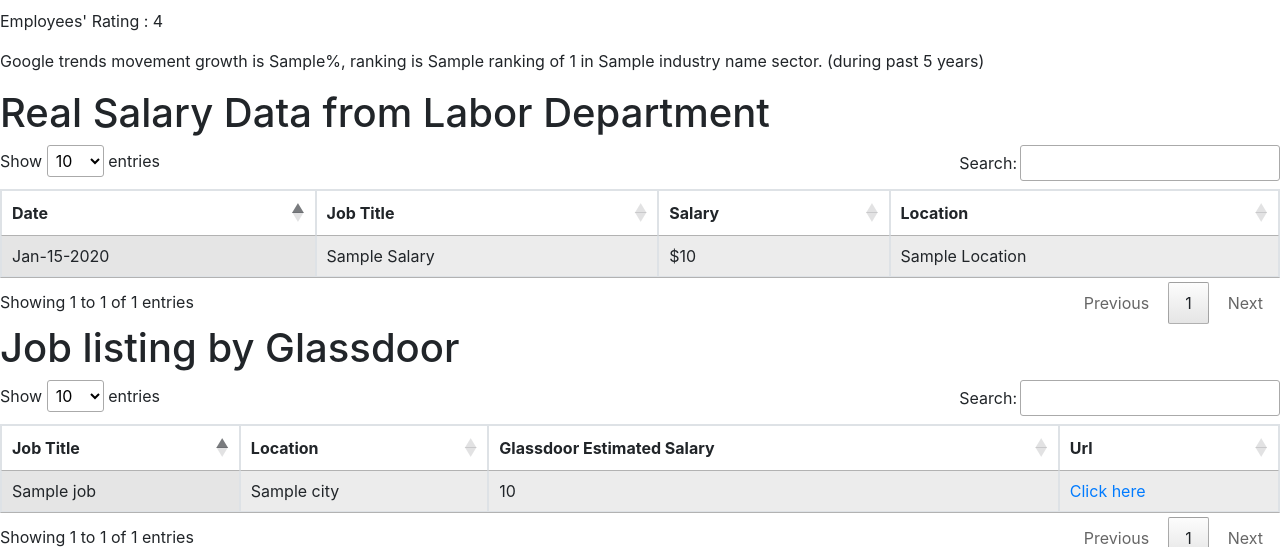
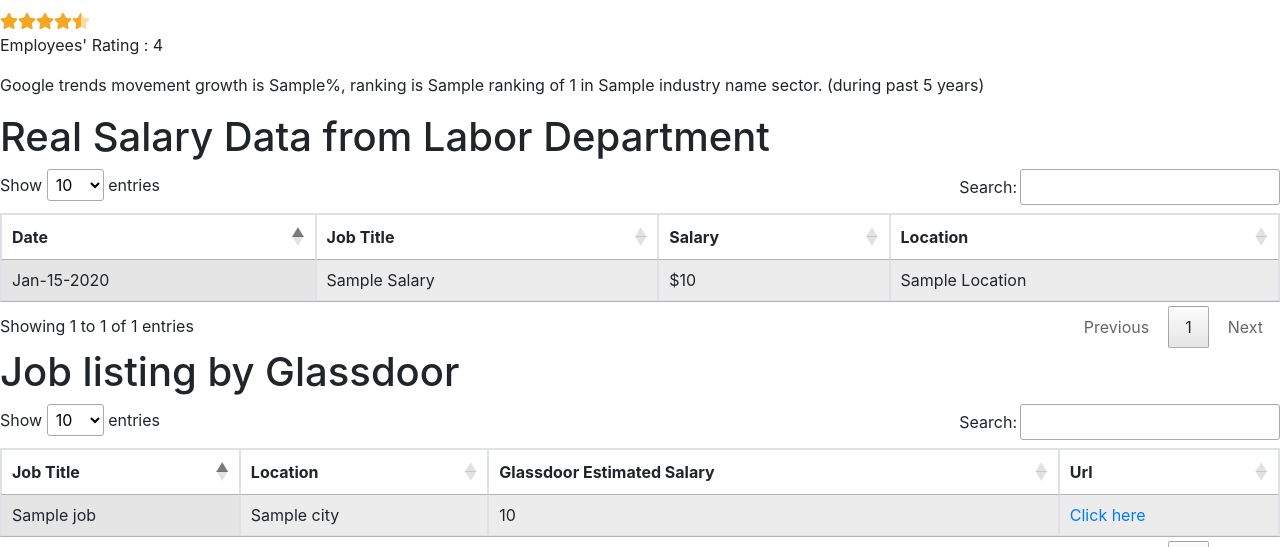
Before and after one commit to parksunah/HB-Project-Grow-together, a Flask app: template templates/main.html in a window 1280 px wide. Shown: the part 119-666 px from the top of the page. Run offline with Flask 2, Linux system fonts and the light colour scheme; tables that the repository leaves empty hold one stand-in row (values such as "Sample post"); the template is opened without the code that fills it: values that come from a table or form of the project are taken from there, most other values are stand-ins (such as "Sample title", 1, 10 or a date in 2020); some libraries are stand-ins or nearby versions.

Commit message:
Added stars for rating with css, js.

```diff
--- a/server.py
+++ b/server.py
@@ -261,7 +261,6 @@ def create_interest_ranking_page():
                     db.joinedload("industry")
                       ).filter_by(industry_name=industry_name).order_by(Company.desc).all()
 
-
     return render_template("interest_ranking.html", industry=industry)
 
 
--- a/static/style.css
+++ b/static/style.css
@@ -8,11 +8,12 @@ width: 100%;  /* The width is the width of the web page */
 .stars-outer {
   display: inline-block;
   position: relative;
-  font-family: FontAwesome;
+  font-family: Font Awesome\ 5 Free;
 }
 
 .stars-outer::before {
-  content: "\f006 \f006 \f006 \f006 \f006";
+  content: "\f005 \f005 \f005 \f005 \f005";
+  color: #F9DBA6;
 }
 
 .stars-inner {
@@ -26,5 +27,5 @@ width: 100%;  /* The width is the width of the web page */
 
 .stars-inner::before {
   content: "\f005 \f005 \f005 \f005 \f005";
-  color: #f8ce0b;
+  color: #F5A623;
 }
--- a/templates/main.html
+++ b/templates/main.html
@@ -3,7 +3,6 @@
 {% block title %} Inside Out {% endblock %}
 
 {% block content %}
-
 
 <!-- Nav bar with scrollable area ///////////////////////////////////////////-->
 
@@ -76,11 +75,86 @@
 
 <!-- rating, ranking /////////////////////////////////////////////////////// -->
 
-<div id="rating">
 {% if job_listings %}
+
+<style type="text/css">
+
+
+.rating__stars {
+  display: inline;
+}
+
+.rating__score {
+  padding-right: 0.75rem;
+}
+
+.stars-outer {
+  display: inline-block;
+  position: relative;
+  font-family: Font Awesome\ 5 Free;
+}
+
+.stars-outer::before {
+  content: "\f005 \f005 \f005 \f005 \f005";
+  color: #F9DBA6;
+}
+
+.stars-inner {
+  position: absolute;
+  top: 0;
+  left: 0;
+  white-space: nowrap;
+  overflow: hidden;
+  width: 0;
+}
+
+.stars-inner::before {
+  content: "\f005 \f005 \f005 \f005 \f005";
+  color: #F5A623;
+}
+
+</style>
+
+<!-- <div class="rating"> -->
+  <div class="rating__stars">
+    <div class="fas stars-outer">
+      <div id="star" class="star stars-inner" data-rating="4.4"></div>
+    </div>
+  </div>
+<!-- </div> -->
+
+<script type="text/javascript">
+  // Get all stars with class of star and turn it into an array
+const stars = Array.from(document.querySelectorAll('.star'));
+console.log(stars);
+
+// Loop through all the classes
+stars.forEach(star => {
+  // Get star rating within the data attribute value
+  const dataRating = star.dataset.rating;
+  console.log(dataRating);
+  // total number of stars
+  const starTotal = 5;
+
+  // Turn the value into a percentage.
+  const starPercentage = (dataRating / starTotal) * 100;
+  console.log(starPercentage);
+  const starPercentageRounded = `${(Math.round(starPercentage / 10) * 10)}%`;
+  // Add the percentage value to the class
+  star.style.width = starPercentageRounded;
+  console.log(starPercentageRounded);
+})
+
+
+</script>
+
+<!-- <script src="/static/star.js"></script> -->
+
+
 <p> Employees' Rating : {{ job_listings[0]["Rating"]}} </p>
 {% endif %}
-</div>
+
+
 
 <div id="ranking" data-ranking="{{ industry_name }}">
 {% if ranking %}
@@ -186,11 +260,6 @@ $(document).ready(function() {
 </script>
 
 
-<!-- Stars for rating generator //////////// Not completed ///////////////// -->
-
-<div class="stars-outer"
-  <div class="stars-inner"></div>
-</div>
 
 
 
```
